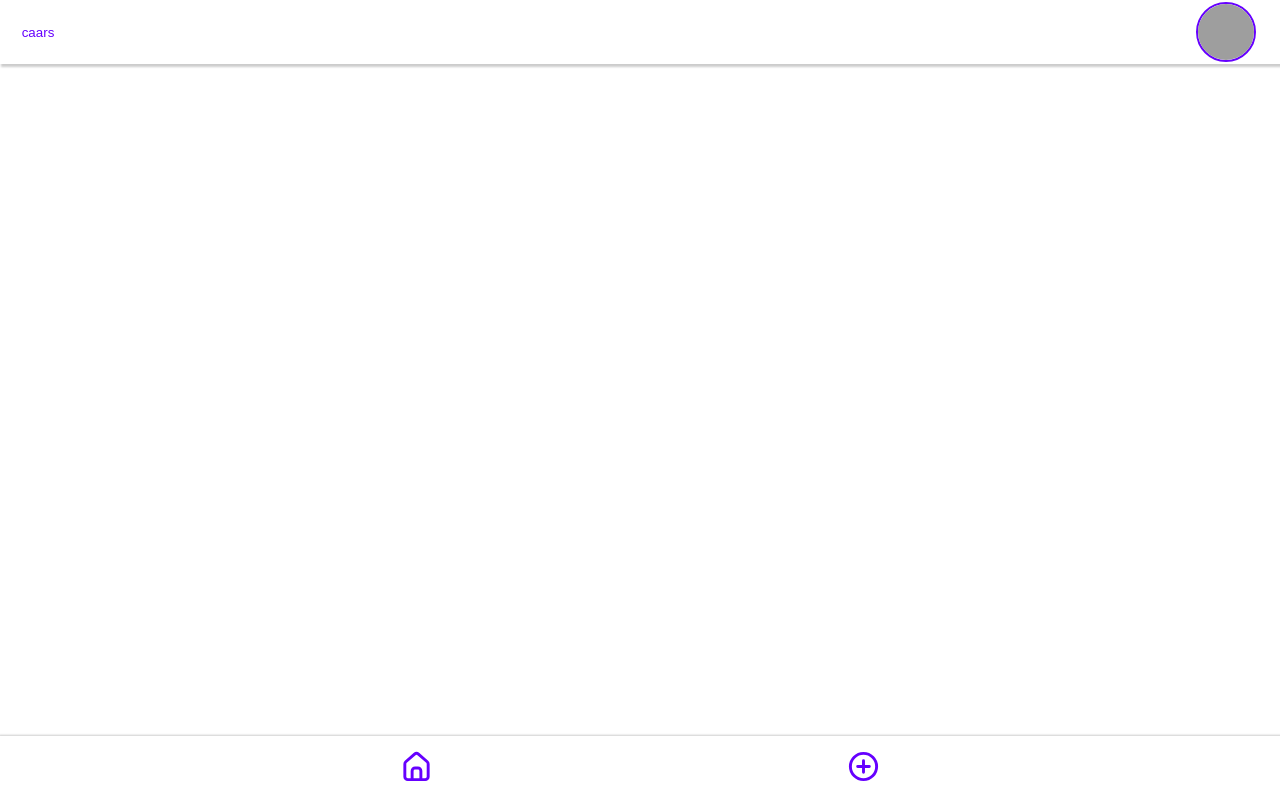
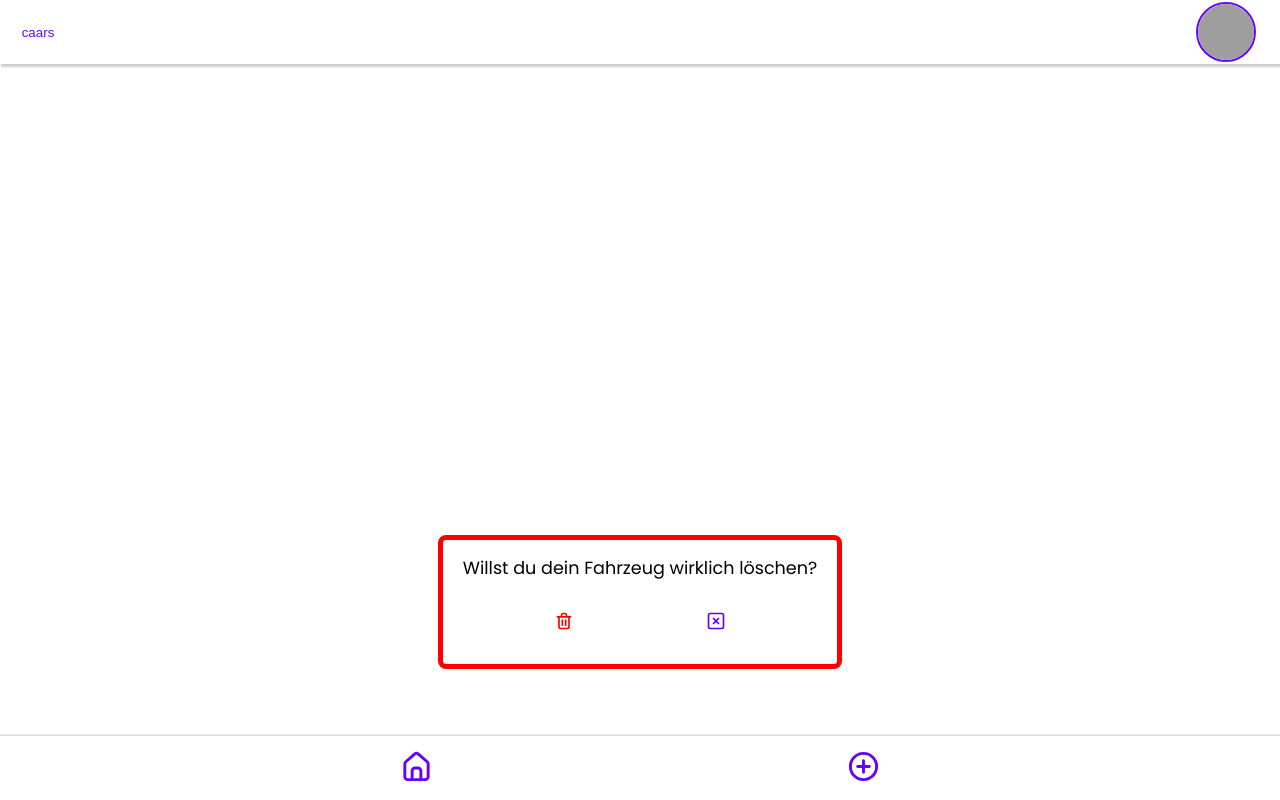
Before and after one commit to StelzenPieper/capstone-project-nextjs-caars, a Next.js app: page / in a window 1280 px wide. Built offline with nearby package versions, Linux system fonts and the light colour scheme; grey boxes are pictures that could not be loaded.

Commit message:
Create delete popup and slide in from left

```diff
--- a/pages/index.js
+++ b/pages/index.js
@@ -1,11 +1,12 @@
 import dynamic from 'next/dynamic';
+import useStore from '../src/lib/hooks/useStore';
 
 export default function Home() {
 	//delete on mongoDB integration, only used for persist/localStorage (dynamic import with NO SSR form next.js docu --> https://nextjs.org/docs/advanced-features/dynamic-import)
 	const CardGrid = dynamic(() => import('../src/components/CardGrid/CardGrid'), {
 		ssr: false, // This line important.
 	});
-	const Modal = dynamic(() => import('../src/components/Modal/Modal'), {
+	const AddCarModal = dynamic(() => import('../src/components/Modals/AddCarModal'), {
 		ssr: false, // This line important.
 	});
 
@@ -16,10 +17,16 @@ export default function Home() {
 		}
 	);
 
+	const DeleteVehicle = dynamic(() => import('../src/components/DeleteVehicle/DeleteVehicle'), {
+		ssr: false, // This line important.
+	});
+	const deleteState = useStore(state => state.deleteState);
+
 	return (
 		<>
+			{!deleteState && <DeleteVehicle />}
 			<InvalidVinMessage />
-			<Modal />
+			<AddCarModal />
 			<CardGrid />
 		</>
 	);
--- a/src/components/AddCarForm/AddCarForm.js
+++ b/src/components/AddCarForm/AddCarForm.js
@@ -6,7 +6,7 @@ import useStore from '../../lib/hooks/useStore';
 export default function AddCarForm() {
 	const fetchVehicleData = useStore(state => state.fetchVehicleData);
 
-	const [vinValue, setVinValue] = useState();
+	const [vinValue, setVinValue] = useState('');
 
 	return (
 		<StyledForm
--- a/src/components/CardGrid/CardGrid.js
+++ b/src/components/CardGrid/CardGrid.js
@@ -1,18 +1,21 @@
+import StyledButton from '../../../styles/StyledButton';
 import StyledFlex from '../../../styles/StyledFlex';
 import Typography from '../../../styles/Typography';
+import SVGIcons from '../../assets/SVGIcon/SVGIcons';
 import useStore from '../../lib/hooks/useStore';
 import FavoriteCar from '../FavoriteCar/FavoriteCar';
-import DeleteCar from '../DeleteCar/DeleteCar';
 
 export default function CardGrid() {
 	const myVehicles = useStore(state => state.myVehicles);
+	const toggleDeleteState = useStore(state => state.toggleDeleteState);
+	const setID = useStore(state => state.setID);
 
 	return (
 		<StyledFlex margin="4vh 10px 12vh 10px" gap="40px" alignItems="center">
 			{myVehicles.map(vehicle => {
 				return (
 					<StyledFlex
-						key={vehicle.carId}
+						key={vehicle.caarsId}
 						width="80%"
 						height="200px"
 						padding="10px"
@@ -21,7 +24,22 @@ export default function CardGrid() {
 						gap="5px"
 					>
 						<FavoriteCar caarsId={vehicle.caarsId} />
-						<DeleteCar caarsId={vehicle.caarsId} />
+						<StyledButton
+							caarsId={vehicle.caarsId}
+							variant="favorite"
+							position="absolute"
+							bottom="5px"
+							left="5px"
+							type="button"
+							onClick={event => {
+								event.preventDefault;
+								setID(vehicle.caarsId);
+								toggleDeleteState();
+								console.log(vehicle.caarsId);
+							}}
+						>
+							<SVGIcons variant="trash" size="20px" color="red" />
+						</StyledButton>
 						<Typography variant="h4" textDecoration="underline">
 							{vehicle.vehicleModelSeriesName}
 						</Typography>
--- a/src/components/DeleteCar/DeleteCar.js
+++ /dev/null
@@ -1,22 +0,0 @@
-import useStore from '../../lib/hooks/useStore';
-import SVGIcon from '../../assets/SVGIcon/SVGIcons';
-import StyledButton from '../../../styles/StyledButton';
-
-export default function DeleteCar({ caarsId }) {
-	const deleteVehicle = useStore(state => state.deleteVehicle);
-
-	return (
-		<StyledButton
-			variant="favorite"
-			position="absolute"
-			bottom="5px"
-			left="5px"
-			type="button"
-			onClick={() => {
-				deleteVehicle(caarsId);
-			}}
-		>
-			<SVGIcon variant="trash" size="20px" color="red" />
-		</StyledButton>
-	);
-}
--- /dev/null
+++ b/src/components/DeleteVehicle/DeleteVehicle.js
@@ -0,0 +1,42 @@
+import StyledDeleteVehicle from './StyledDeleteVehicle';
+import useStore from '../../lib/hooks/useStore';
+import SVGIcon from '../../assets/SVGIcon/SVGIcons';
+import StyledButton from '../../../styles/StyledButton';
+import Typography from '../../../styles/Typography';
+import StyledFlex from '../../../styles/StyledFlex';
+
+export default function DeleteVehicle() {
+	const deleteVehicle = useStore(state => state.deleteVehicle);
+	const toggleDeleteState = useStore(state => state.toggleDeleteState);
+	const id = useStore(state => state.id);
+
+	return (
+		<StyledDeleteVehicle>
+			<Typography variant="h4" textAlign="center">
+				Willst du dein Fahrzeug wirklich löschen?
+			</Typography>
+			<StyledFlex
+				flexDirection="row"
+				justifyContent="space-evenly"
+				gap="20px"
+				margin="20px 0 10px 0"
+			>
+				<StyledButton
+					variant="favorite"
+					type="button"
+					onClick={event => {
+						event.preventDefault();
+						deleteVehicle(id);
+						console.log(id);
+						toggleDeleteState();
+					}}
+				>
+					<SVGIcon variant="trash" size="20px" color="red" />
+				</StyledButton>
+				<StyledButton variant="favorite" type="button" onClick={() => toggleDeleteState()}>
+					<SVGIcon variant="xBox" size="20px" />
+				</StyledButton>
+			</StyledFlex>
+		</StyledDeleteVehicle>
+	);
+}
--- /dev/null
+++ b/src/components/DeleteVehicle/StyledDeleteVehicle.js
@@ -0,0 +1,28 @@
+import styled from 'styled-components';
+
+const StyledDeleteVehicle = styled.div`
+	margin: 0 20% 10vh 20%;
+	align-self: center;
+	height: auto;
+	position: fixed;
+	bottom: 6.4vh;
+	z-index: 102;
+	background: var(--primary-background);
+	padding: 15px 20px 10px 20px;
+	border-radius: var(--border-radius);
+	border: 5px solid red;
+	animation-name: slidein;
+	animation-duration: 0.5s;
+	transition: 0.5s ease-in-out;
+
+	@keyframes slidein {
+		0% {
+			transform: translateX(250px);
+		}
+		100% {
+			transform: translateX(0px);
+		}
+	}
+`;
+
+export default StyledDeleteVehicle;
--- a/src/components/Modal/Modal.js
+++ b/src/components/Modals/AddCarModal.js
@@ -4,7 +4,7 @@ import StyledButton from '../../../styles/StyledButton';
 import StyledFlex from '../../../styles/StyledFlex';
 import useStore from '../../lib/hooks/useStore';
 
-function Modal() {
+function AddCarModal() {
 	const toggleModalState = useStore(state => state.toggleModalState);
 	const modalState = useStore(state => state.modalState);
 	const toggleVinValidity = useStore(state => state.toggleVinValidity);
@@ -60,4 +60,4 @@ function Modal() {
 	}
 }
 
-export default Modal;
+export default AddCarModal;
--- a/src/lib/hooks/useStore.js
+++ b/src/lib/hooks/useStore.js
@@ -42,7 +42,15 @@ const useStore = create(
 					set({ vinValidity: false });
 				}
 			},
-
+			id: [],
+			setID: id => {
+				set(() => {
+					return { id: id };
+				});
+			},
+			toggleDeleteState: () => {
+				set(state => ({ deleteState: !state.deleteState }));
+			},
 			//Delete Function für die Fahrzeugdaten
 			deleteVehicle: caarsId => {
 				set(state => {
```
